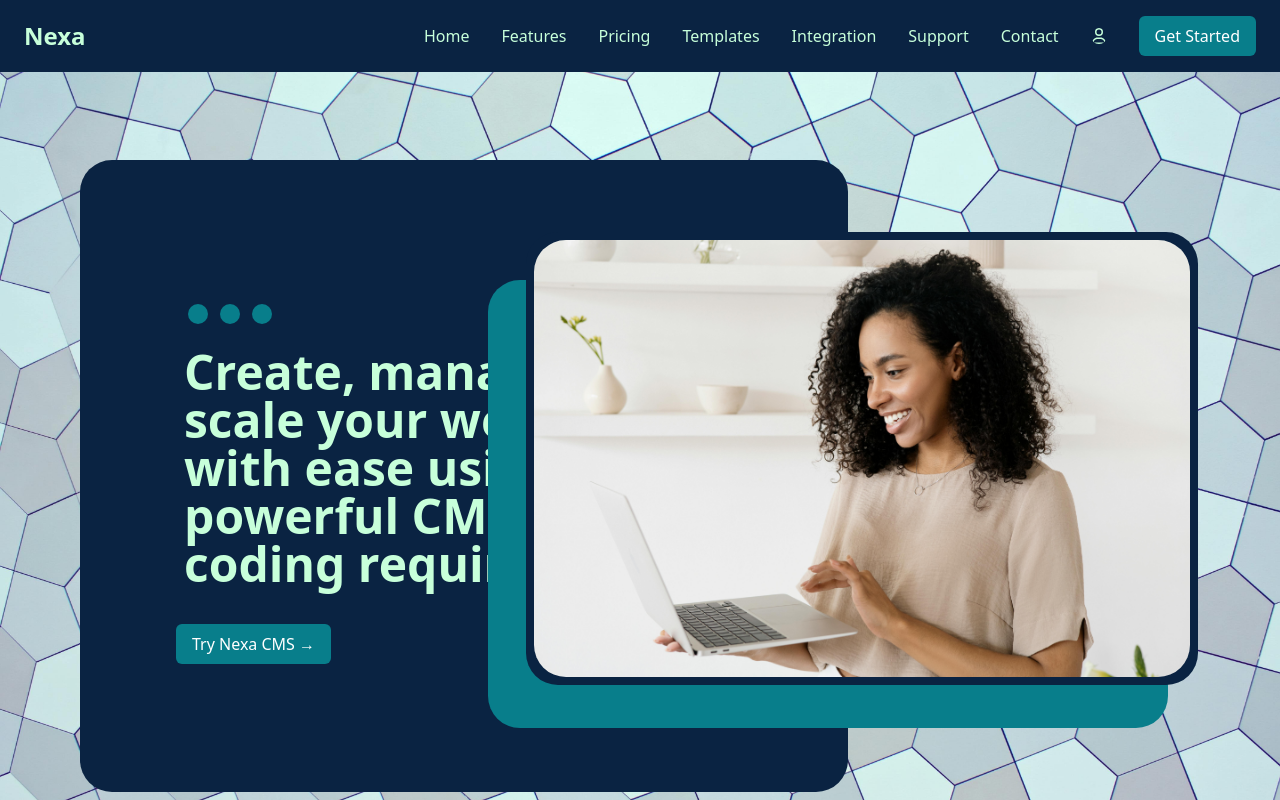
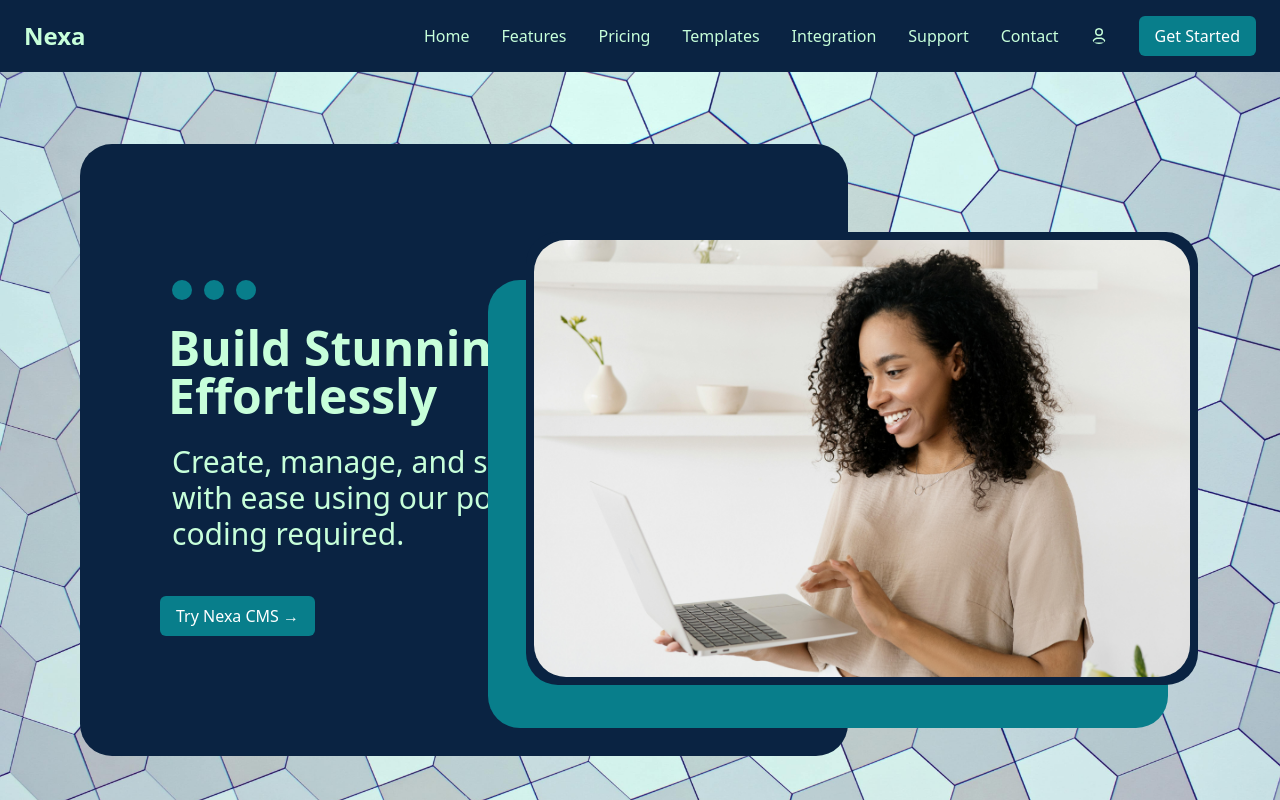
Before and after one commit to Cody-nas/Nexa, a React (Vite) app: page / in a window 1280 px wide. Shown: the top 800 px of the page. Built offline with nearby package versions, Linux system fonts and the light colour scheme.

Commit message:
Update HeroSection styling for improved layout and clarity; enhance text content and button positioning

```diff
--- a/src/components/HeroSection.jsx
+++ b/src/components/HeroSection.jsx
@@ -11,7 +11,7 @@ const HeroSection = () => {
       <div className="relative  mb flex flex-col gap-2 md:flex-row items-center  mx-auto">
         {/* Text Content */}
 
-        <div className=" md:w-3xl mt-6  bg-[#0A2342] py-32 px-24 rounded-4xl  space-y-5">
+        <div className=" md:w-3xl mt-2  bg-[#0A2342] py-30 px-20 rounded-4xl  space-y-5">
           {" "}
           <div className="flex mt-4 ml-3  space-x-3">
             <div className="w-5 h-5 bg-[#087E8B] rounded-full"></div>
@@ -19,14 +19,13 @@ const HeroSection = () => {
             <div className="w-5 h-5 bg-[#087E8B] rounded-full"></div>
           </div>
           <h1 className="text-5xl text-[#C7FFDA] leading font-bold mx-2 mt-6 ">
+            Build Stunning Websites Effortlessly
+          </h1>
+          <p className="text-3xl text-[#C7FFDA] mx-3 mt-6">
             Create, manage, and scale your website with ease using our powerful
             CMS. No coding required.
-          </h1>
-          {/* <p className="text-4xl text-[#C7FFDA] mx-2 mt-6">
-            Nexa is a fully composable CMS that allows you to design a digital
-            experience to your vision.
-          </p> */}
-          <button className="bg-[#087E8B] mt-4 text-white px-4 py-2 rounded-md hover:bg-[#C7FFDA] hover:text-black">
+          </p>
+          <button className="bg-[#087E8B] mt-6 text-white px-4 py-2 rounded-md hover:bg-[#C7FFDA] hover:text-black">
             Try Nexa CMS →
           </button>
         </div>
```
